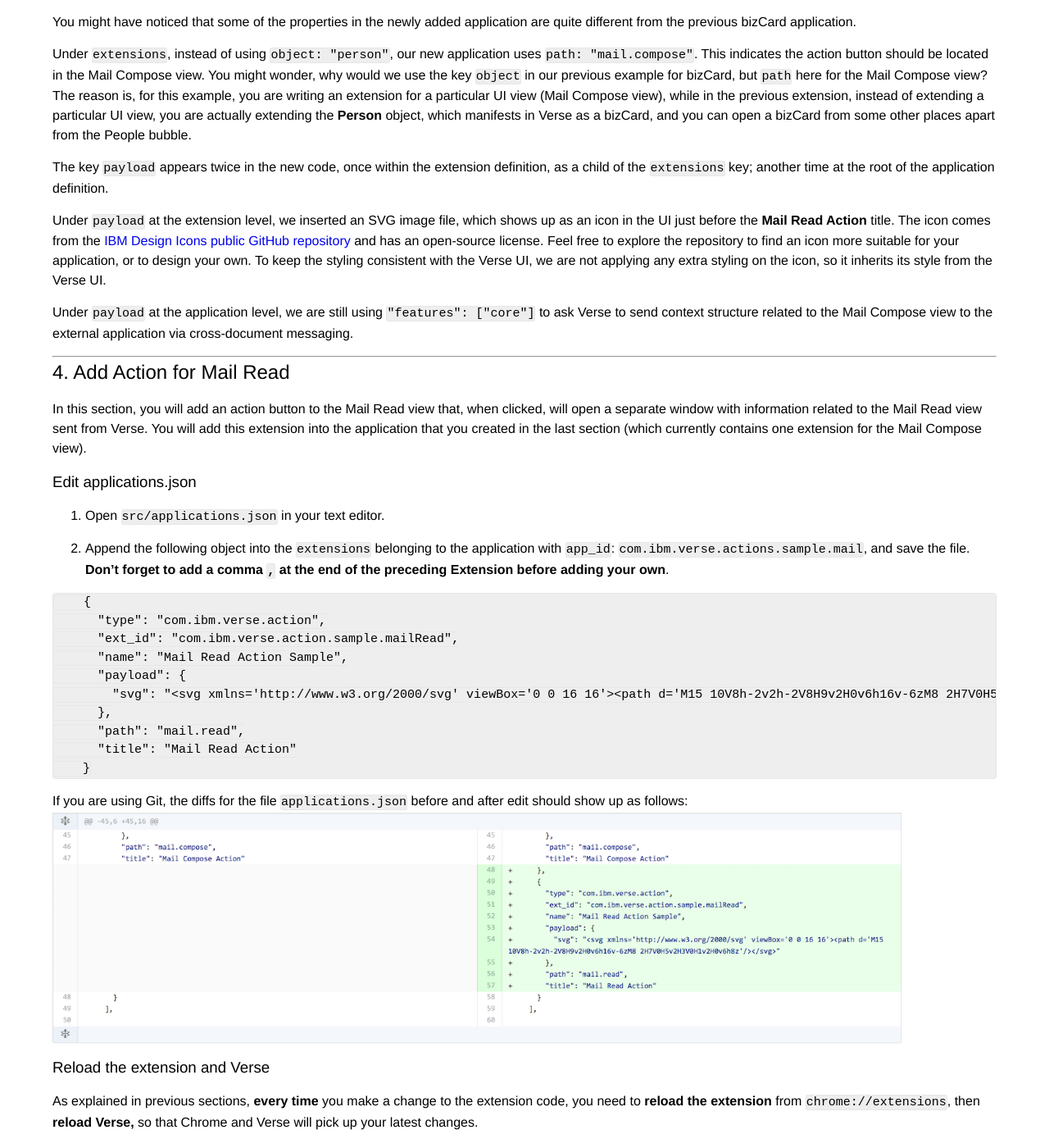
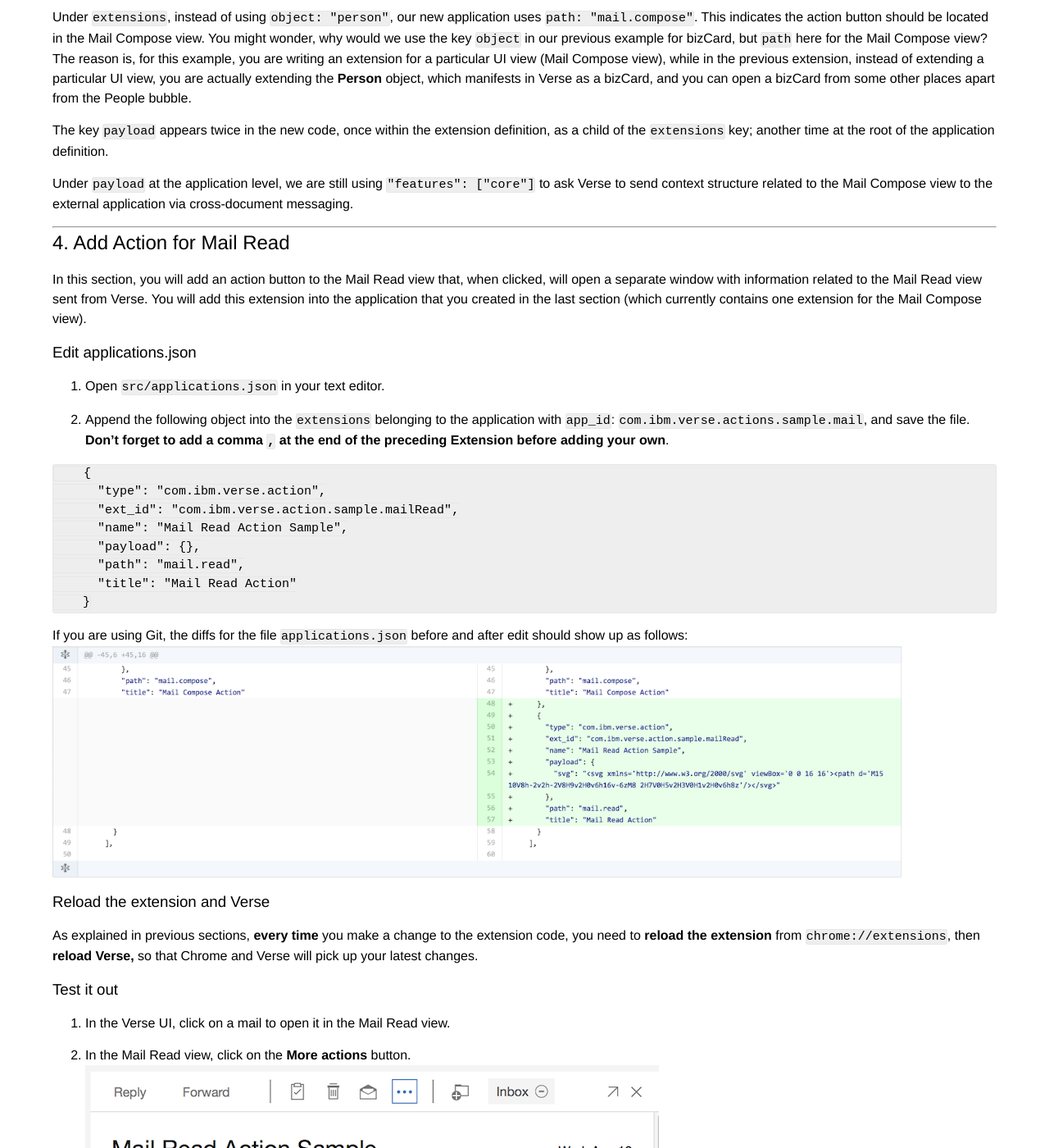
Before and after one commit to ibmverse/verse-developer, a Jekyll site: the page built from _tutorials/tutorial_verse_developer.md, in a window 1280 px wide and 1400 px high, scrolled down 10858 px. Shown: the whole window at 82% size. Built offline with Jekyll 4.4.1, drawn with Linux system fonts in a browser that asks for light colours; some of the changed text lies outside the part shown.

Commit message:
253528: remove svg from doc

```diff
--- a/_tutorials/tutorial_verse_developer.md
+++ b/_tutorials/tutorial_verse_developer.md
@@ -167,9 +167,7 @@ In this section, you will add a new application, which consists of one extension
           "type": "com.ibm.verse.action",
           "ext_id": "com.ibm.verse.action.sample.mailCompose",
           "name": "Mail Compose Action Sample",
-          "payload": {
-            "svg": "<svg xmlns='http://www.w3.org/2000/svg' viewBox='0 0 16 16'><path d='M15 10V8h-2v2h-2V8H9v2H0v6h16v-6zM8 2H7V0H5v2H3V0H1v2H0v6h8z'/></svg>"
-          },
+          "payload": {},
           "path": "mail.compose",
           "title": "Mail Compose Action"
         }
@@ -224,8 +222,6 @@ Under `extensions`, instead of using `object: "person"`, our new application use
 
 The key `payload` appears twice in the new code, once within the extension definition, as a child of the `extensions` key; another time at the root of the application definition.
 
-Under `payload` at the extension level, we inserted an SVG image file, which shows up as an icon in the UI just before the __Mail Read Action__ title. The icon comes from the [IBM Design Icons public GitHub repository][17]{:target="_blank"} and has an open-source license. Feel free to explore the repository to find an icon more suitable for your application, or to design your own. To keep the styling consistent with the Verse UI, we are not applying any extra styling on the icon, so it inherits its style from the Verse UI.
-
 Under `payload` at the application level, we are still using `"features": ["core"]` to ask Verse to send context structure related to the Mail Compose view to the external application via cross-document messaging.
 
 
@@ -246,9 +242,7 @@ In this section, you will add an action button to the Mail Read view that, when
       "type": "com.ibm.verse.action",
       "ext_id": "com.ibm.verse.action.sample.mailRead",
       "name": "Mail Read Action Sample",
-      "payload": {
-        "svg": "<svg xmlns='http://www.w3.org/2000/svg' viewBox='0 0 16 16'><path d='M15 10V8h-2v2h-2V8H9v2H0v6h16v-6zM8 2H7V0H5v2H3V0H1v2H0v6h8z'/></svg>"
-      },
+      "payload": {},
       "path": "mail.read",
       "title": "Mail Read Action"
     }
@@ -278,8 +272,6 @@ Congratulations! You successfully added an action button to the Mail Read view,
 In the previous section, you learned how to add an application containing one extension to Verse by adding the new application definition into the `applications` array in `applications.json`. In this section, you learned how to add an additional extension into this application by adding the new extension into the `extensions` array.
 
 The configuration differences between the new Mail Read extension and the Mail Compose extension previously added are slight. For example, in the Mail Read extension, the `path` property is set to `mail.read` rather than `mail.compose`. This indicates that the action button should be located in the Mail Read view.
-
-For this extension, we are using the same SVG icon as for the Mail Compose extension. If you prefer to use a different icon, just change the value for the `svg` key under `payload` within `extensions`.
 
 ---
 
@@ -355,7 +347,6 @@ Now that you have learned how to register your application with Verse, add actio
 7. [Introduction to cross-document messaging][11]{:target="_blank"}
 8. [Security implementation against cross-site scripting attack][12]{:target="_blank"}
 9. [Tips for debugging][14]{:target="_blank"}
-10. [SVG][18]{:target="_blank"}
 
 
 [1]: https://chrome.google.com/webstore/detail/web-server-for-chrome/ofhbbkphhbklhfoeikjpcbhemlocgigb
@@ -375,5 +366,3 @@ Now that you have learned how to register your application with Verse, add actio
 [15]:{{site.verse-developer-chrome-ext}}/blob/gh-pages/samples/actions.html
 
 [16]:../reference/reference.html
-[17]:https://github.com/IBM-Design/icons
-[18]:https://developer.mozilla.org/en-US/docs/Web/SVG
```
Also changed, not shown: _reference/reference.md (+1 -1 lines), README.md.
